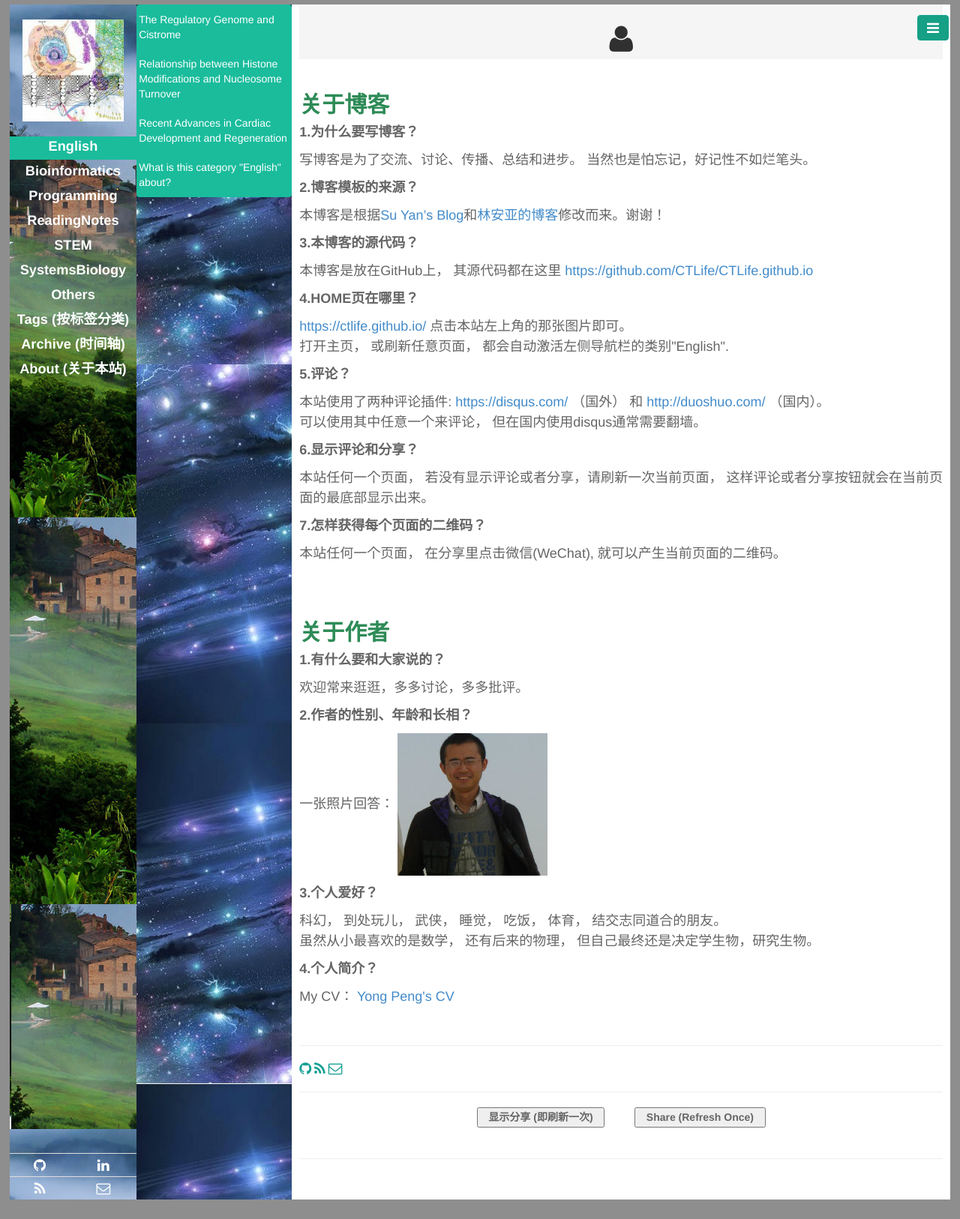
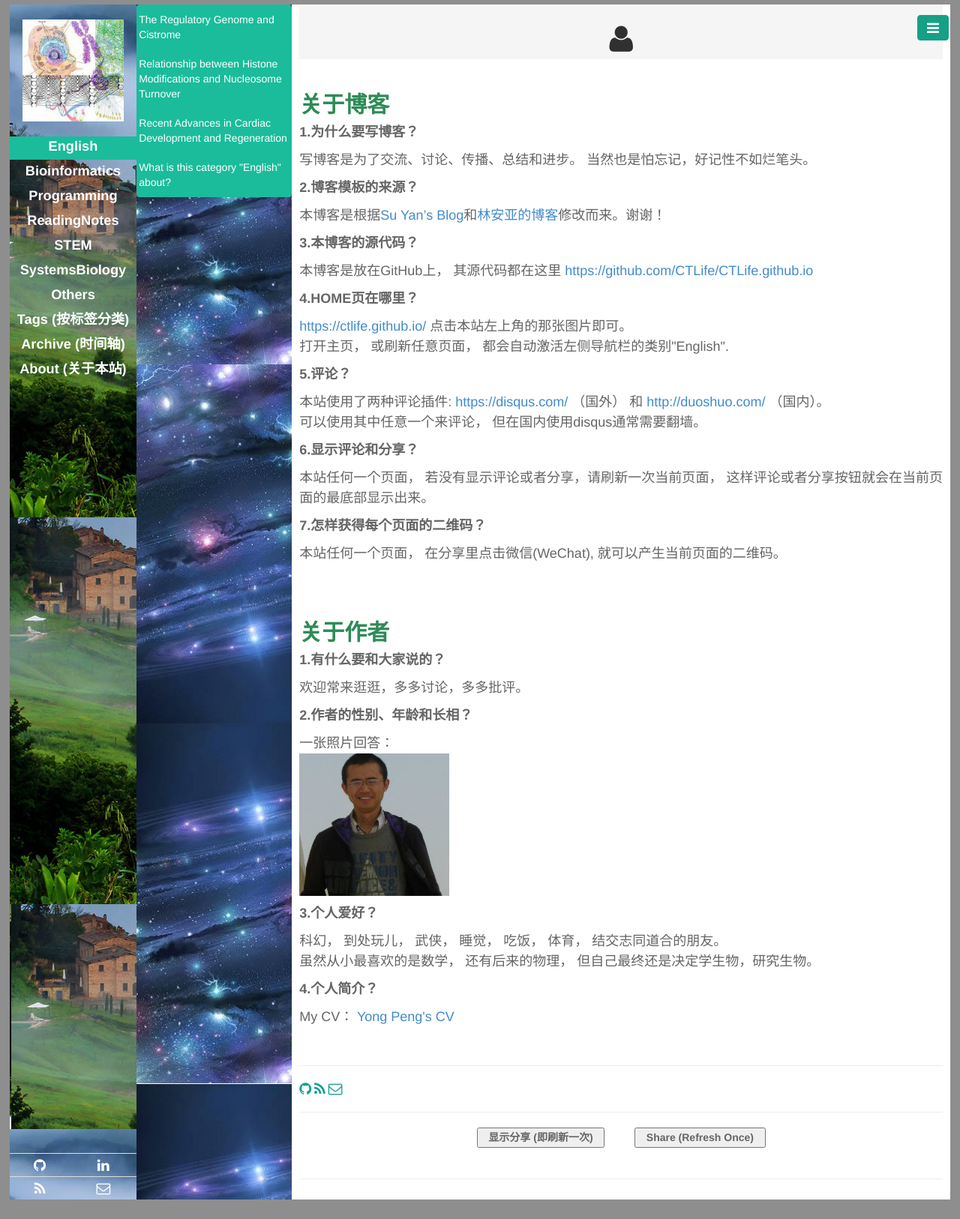
Before and after one commit to CTLife/CTLife.github.io, a Jekyll site: the page built from pages/about.html, in a window 1280 px wide. Shown: the whole page at 75% size. Built offline with Jekyll 4.4.1, drawn with Linux system fonts in a browser that asks for light colours; Markdown is read by kramdown in place of the engine named in the settings.

Commit message:
Update about.html

```diff
--- a/pages/about.html
+++ b/pages/about.html
@@ -29,7 +29,8 @@ titlename: 关于本站
 <p style=font-size:18px><b>1.有什么要和大家说的？</b></p>
 <p style=font-size:18px>  欢迎常来逛逛，多多讨论，多多批评。</p>
 <p style=font-size:18px><b>2.作者的性别、年龄和长相？</b></p>
-<p style=font-size:18px>  一张照片回答： <img src="/public/img/yongpeng-1.jpeg"> </p>
+<p style=font-size:18px>  一张照片回答： <br>
+    <img src="/public/img/yongpeng-1.jpeg"> </p>
 <p style=font-size:18px><b>3.个人爱好？</b></p>
 <p style=font-size:18px>  科幻， 到处玩儿， 武侠， 睡觉， 吃饭， 体育， 结交志同道合的朋友。<br>
 虽然从小最喜欢的是数学， 还有后来的物理， 但自己最终还是决定学生物，研究生物。  </p>
```
